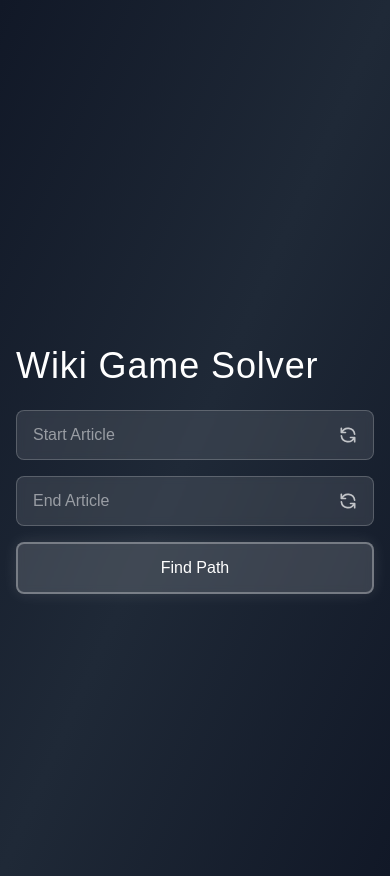
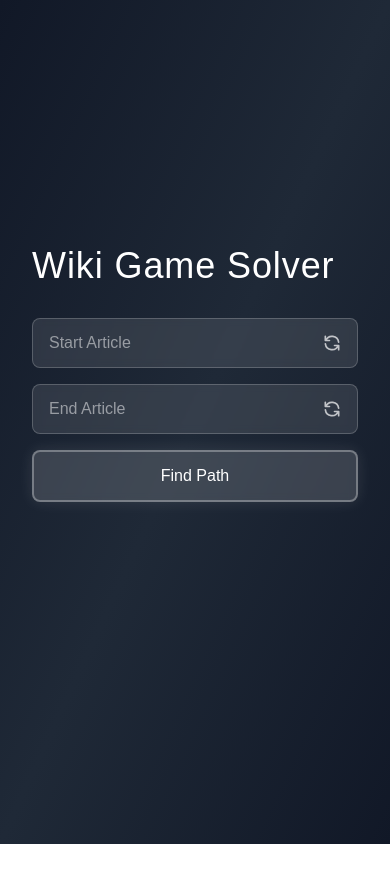
Before and after one commit to OKNG/wikipedia_solver, a Next.js app: page / in a window 390 px wide. After the commit the page ends 844 px from the top, so only its background shows below. Built offline with nearby package versions, Linux system fonts and the light colour scheme.

Commit message:
Revert "Improve Mobile?"
This reverts commit 47f506e605dc60eb0a34b2873cb647415233e1a8.

```diff
--- a/app/page.tsx
+++ b/app/page.tsx
@@ -312,9 +312,9 @@ export default function Home() {
   };
 
   return (
-    <div className="min-h-screen bg-gradient-to-br from-gray-900 via-gray-800 to-gray-900 p-4 sm:p-8">
-      <div className="max-w-lg mx-auto min-h-screen flex flex-col justify-center -mt-20 sm:-mt-20 mt-0">
-        <div className="space-y-6 sm:space-y-8 pt-16 sm:pt-0">
+    <div className="min-h-screen bg-gradient-to-br from-gray-900 via-gray-800 to-gray-900 p-8">
+      <div className="max-w-lg mx-auto min-h-screen flex flex-col justify-center -mt-20">
+        <div className="space-y-8">
           {path.length === 0 && (
             <>
               <h1 className="text-4xl font-light tracking-wide text-white">
```
